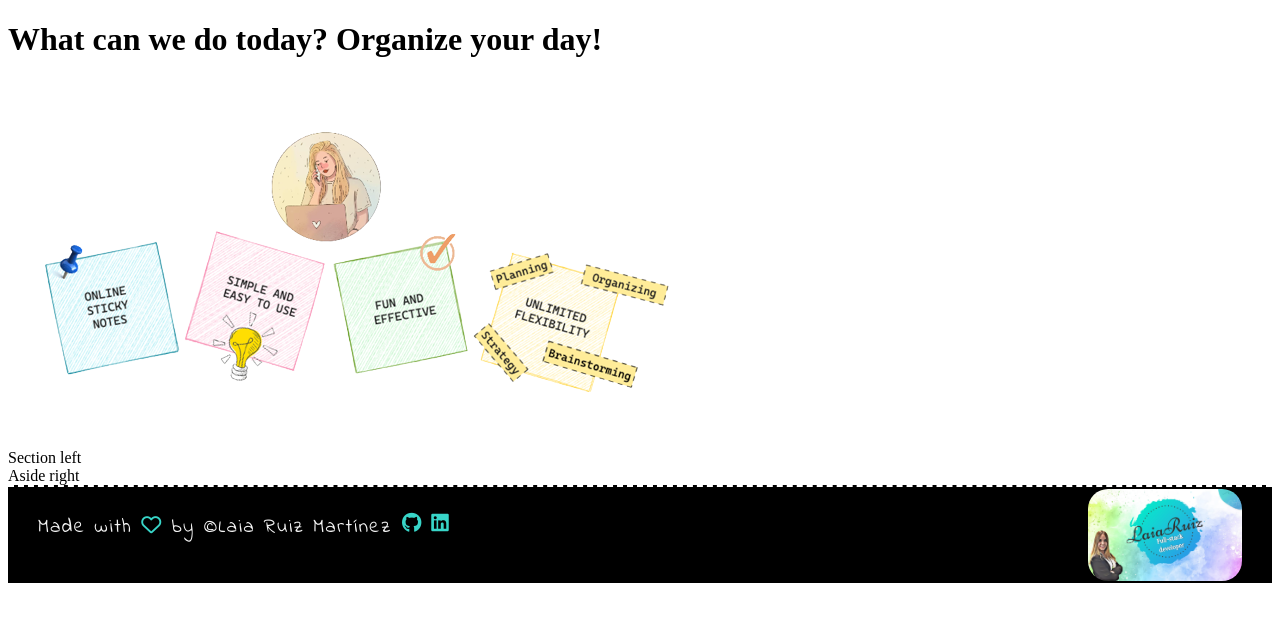
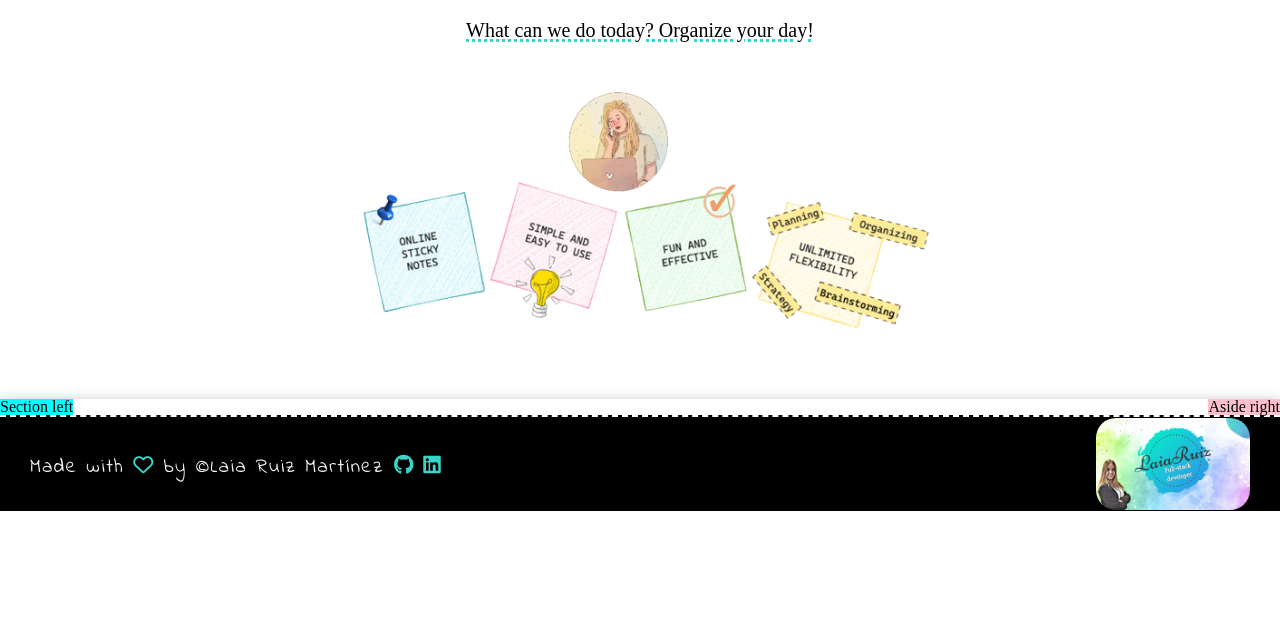
Before and after one commit to LaiaRuizM/create-notes, a React app: page / in a window 1280 px wide. Built offline with nearby package versions, Linux system fonts and the light colour scheme; a web font is replaced by a local one.

Commit message:
add style to App

```diff
--- a/src/components/App.js
+++ b/src/components/App.js
@@ -16,12 +16,12 @@ function App() {
   return (
     <>
       <header className="header">
-        <h1 className="header__title">
-          What can we do today? Organize your day!
-        </h1>
         <div className="header__div">
+          <h1 className="header__div--title">
+            What can we do today? Organize your day!
+          </h1>
           <img
-            className="header__image"
+            className="header__div--image"
             src={headerImg}
             alt="Sticky notes"
             title="Sticky notes"
@@ -29,8 +29,8 @@ function App() {
         </div>
       </header>
       <main className="main">
-        <section>Section left</section>
-        <aside>Aside right</aside>
+        <section className="section">Section left</section>
+        <aside className="aside">Aside right</aside>
       </main>
       <Footer></Footer>
     </>
--- a/src/styles/App.scss
+++ b/src/styles/App.scss
@@ -1 +1,36 @@
-/* Aquí van tus estilos */
+@import "./core/reset";
+
+.header {
+  &__div {
+    text-align: center;
+    padding: 20px;
+    &--title {
+      margin-bottom: 5px;
+      font-family: "Indie Flower", cursive;
+      font-family: "Shantell Sans", cursive;
+      font-size: 20px;
+      text-decoration: 3px rgb(56, 213, 200) dotted underline;
+    }
+    &--image {
+      width: 50%;
+    }
+  }
+}
+
+.main {
+  box-shadow: 0 5px 15px rgba(0, 0, 0, 0.4);
+  display: flex;
+  flex-direction: column;
+  @media (min-width: 768px) {
+    flex-direction: row;
+    justify-content: space-between;
+  }
+}
+
+.section {
+  background-color: aqua;
+}
+
+.aside {
+  background-color: pink;
+}
```
